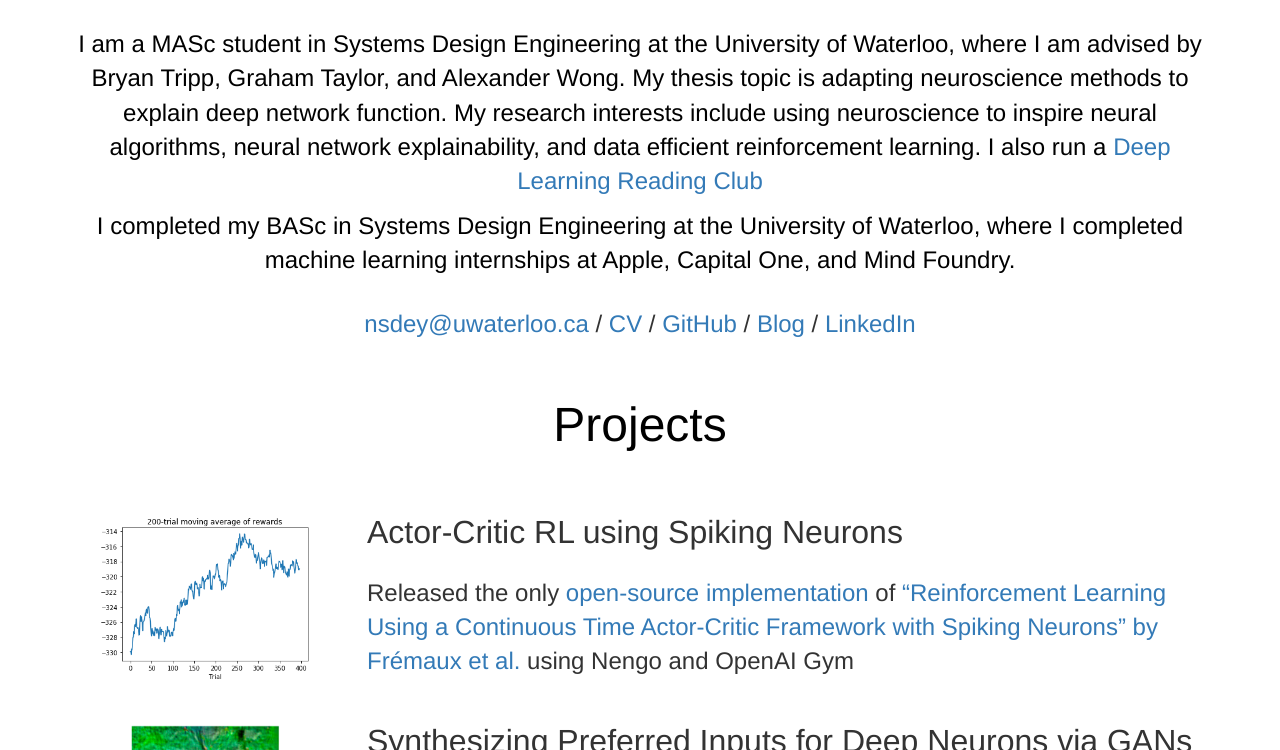
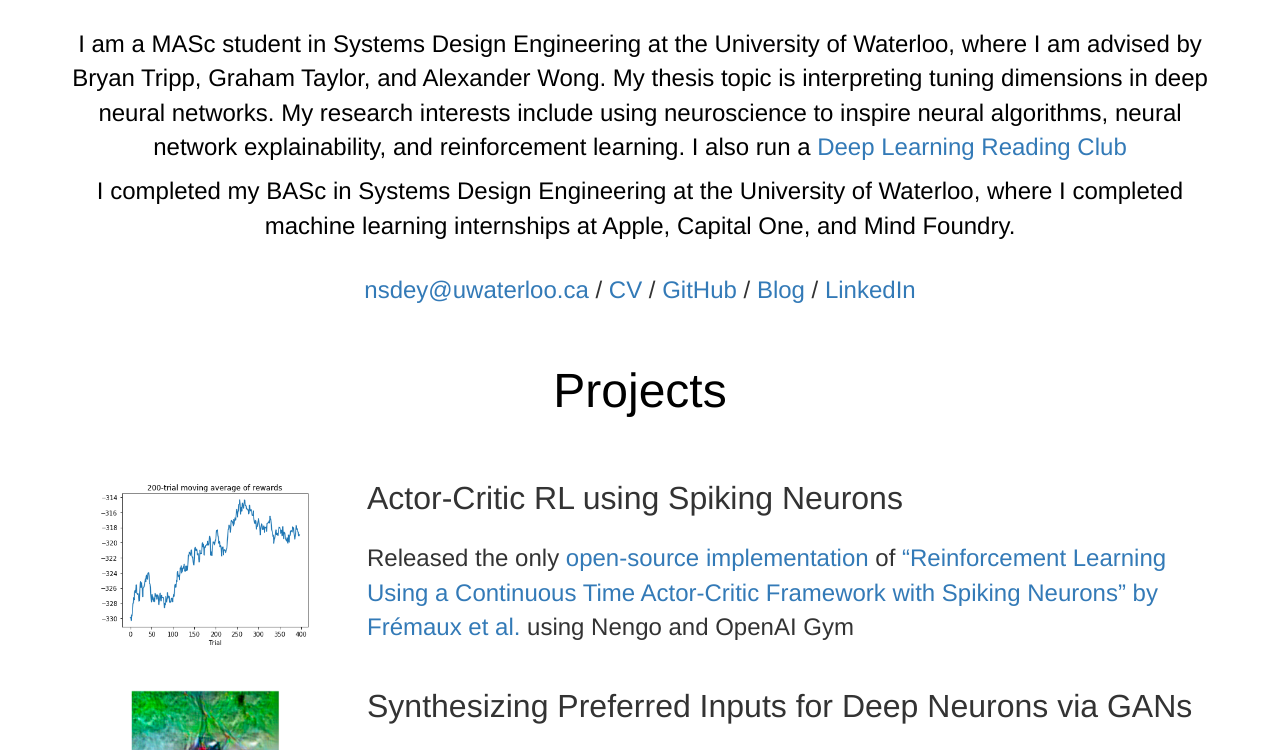
Before and after one commit to ndey96/ndey96.github.io, a plain HTML site: page index.html in a window 1280 px wide. Shown: the part 350-1100 px from the top of the page. Drawn offline with Linux system fonts and the light colour scheme.

Commit message:
update bio

```diff
--- a/index.html
+++ b/index.html
@@ -39,7 +39,7 @@
             <img class="portrait" src="img/paris_headshot.png">
         </div>
         <div class='bio'>
-          <p>I am a MASc student in Systems Design Engineering at the University of Waterloo, where I am advised by Bryan Tripp, Graham Taylor, and Alexander Wong. My thesis topic is adapting neuroscience methods to explain deep network function. My research interests include using neuroscience to inspire neural algorithms, neural network explainability, and data efficient reinforcement learning. I also run a <a href='https://ndey96.github.io/deep-learning-paper-club/'>Deep Learning Reading Club</a></p>
+          <p>I am a MASc student in Systems Design Engineering at the University of Waterloo, where I am advised by Bryan Tripp, Graham Taylor, and Alexander Wong. My thesis topic is interpreting tuning dimensions in deep neural networks. My research interests include using neuroscience to inspire neural algorithms, neural network explainability, and reinforcement learning. I also run a <a href='https://ndey96.github.io/deep-learning-paper-club/'>Deep Learning Reading Club</a></p>
           <p>I completed my BASc in Systems Design Engineering at the University of Waterloo, where I completed machine learning internships at Apple, Capital One, and Mind Foundry.</p>
         </div>
         <div class='links'><a href="mailto:nsdey@uwaterloo.ca" target="_blank">nsdey@uwaterloo.ca</a>  /  <a href="resume.pdf" target="_blank" type="application/pdf">CV</a>  /  <a href="https://github.com/ndey96" target="_blank">GitHub</a>  /  <a href="https://medium.com/@nolandey" target="_blank">Blog</a>  /  <a href="http://www.linkedin.com/in/nolandey" target="_blank">LinkedIn</a></div>
```
